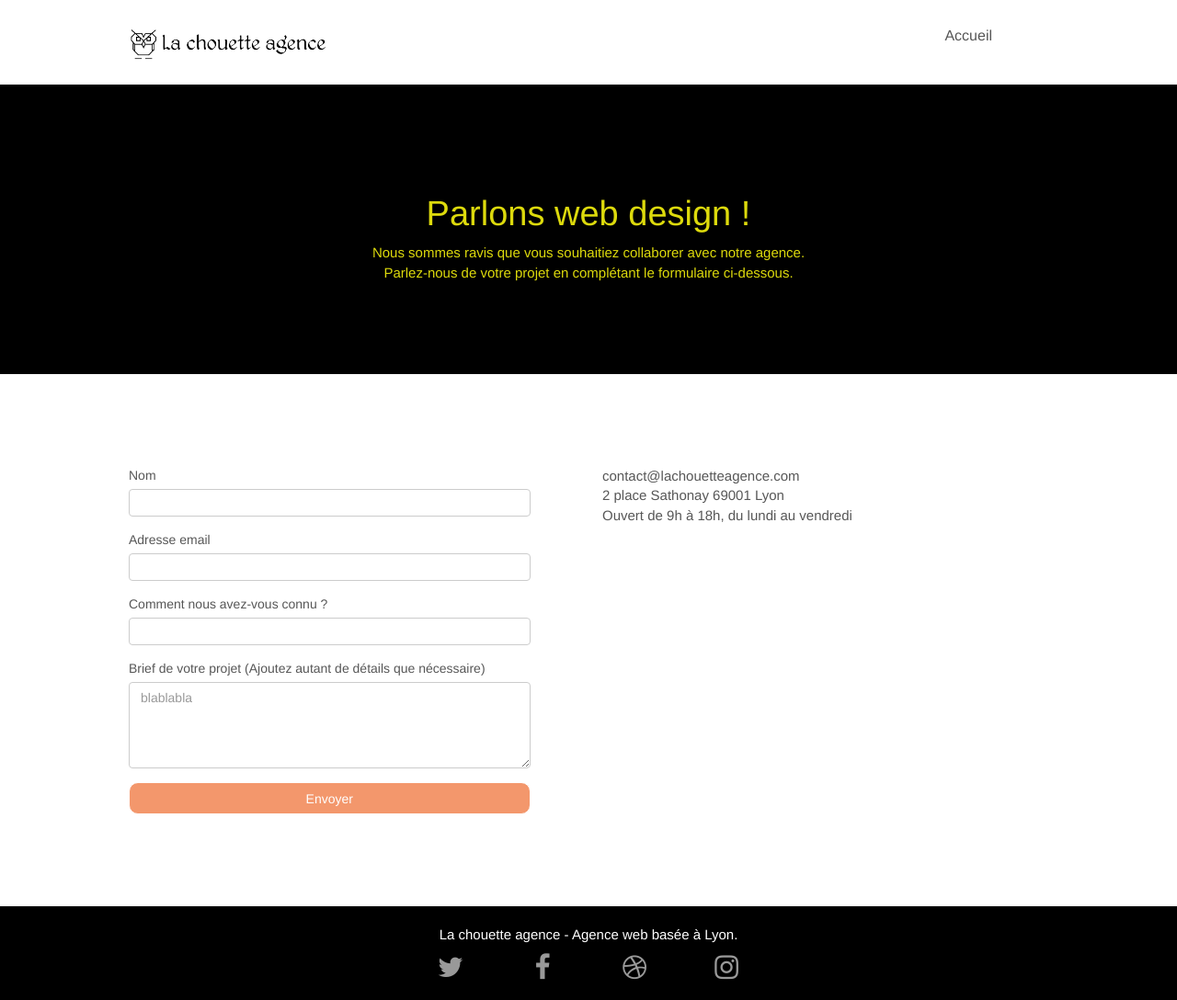
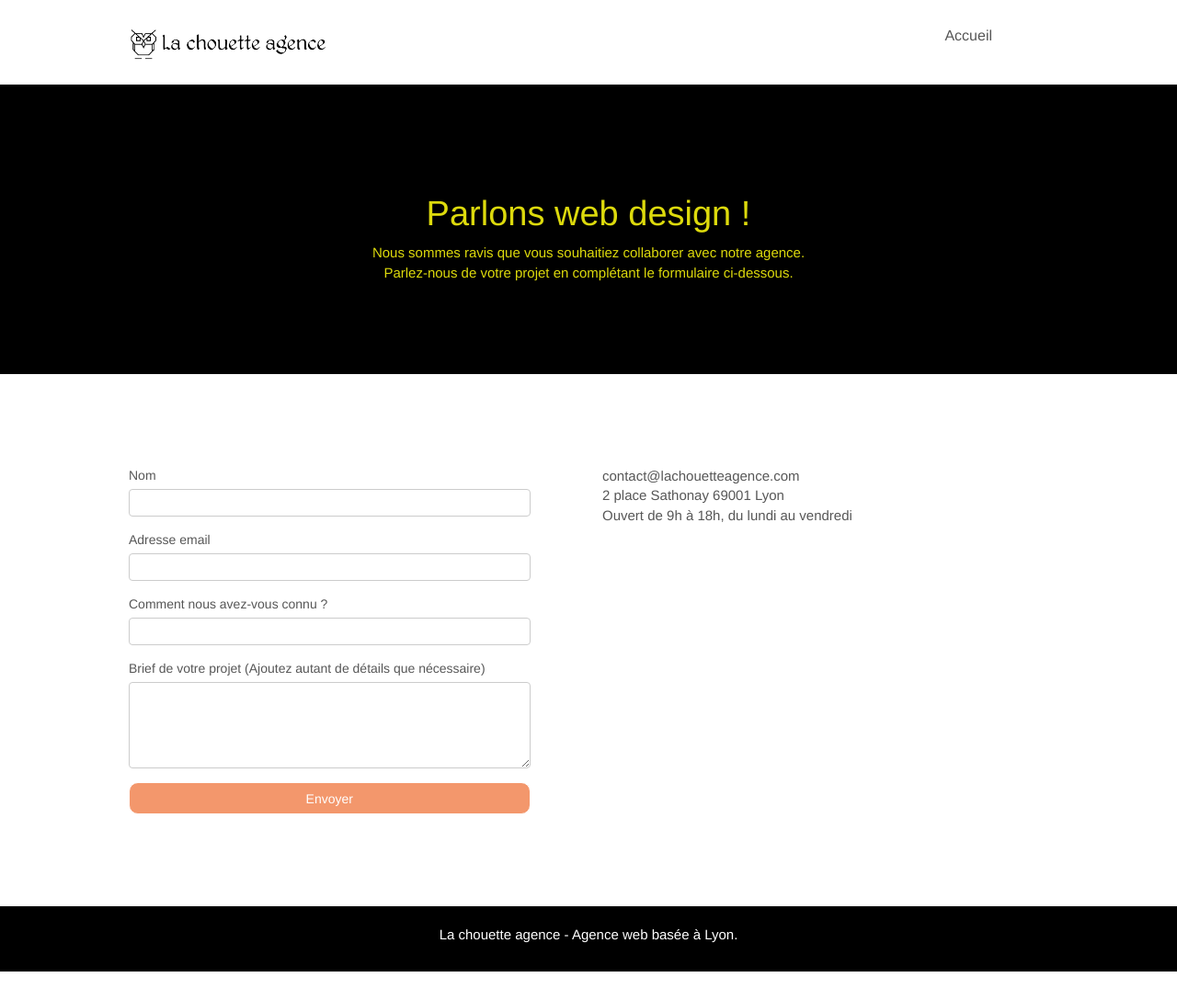
Before and after one commit to ecariot/EmmaCariotP4, a plain HTML site: page P4_02_code_source/contact.html in a window 1280 px wide. Shown: the whole page at 92% size. After the commit the page ends 1057 px from the top, so only its background shows below. Drawn offline with Linux system fonts and the light colour scheme; a script that the page names is missing.

Commit message:
last commit

```diff
--- a/P4_02_code_source/contact.html
+++ b/P4_02_code_source/contact.html
@@ -101,7 +101,7 @@
 						<div class="form-group">
 							<label>
 								Brief de votre projet (Ajoutez autant de détails que nécessaire)<br>
-							</label><textarea id="message" class="form-control" placeholder="blablabla" rows="4" cols="50" required></textarea>
+							</label><textarea id="message" class="form-control" rows="4" cols="50" required></textarea>
 						</div>
 						<button class="final-button" type="submit">
 							Envoyer
@@ -132,28 +132,6 @@
 				<p class="text-center white">
 					La chouette agence - Agence web basée à Lyon.<br>
 				</p>
-				<div class="row row-no-gutters social">
-					<div class="col-sm-3">
-						<div class="text-center">
-							<a class="social" href="index.html"><span class="fa fa-twitter icon-md"></span></a>
-						</div>
-					</div>
-					<div class="col-sm-3">
-						<div class="text-center">
-							<a class="social" href="index.html"><span class="fa fa-facebook icon-md"></span></a>
-						</div>
-					</div>
-					<div class="col-sm-3">
-						<div class="text-center">
-							<a class="social" href="index.html"><span class="fa fa-dribbble icon-md"></span></a>
-						</div>
-					</div>
-					<div class="col-sm-3">
-						<div class="text-center">
-							<a class="social" href="index.html"><span class="fa fa-instagram icon-md"></span></a>
-						</div>
-					</div>
-				</div>
 			</div>
 		</div>
 	</div>
```
